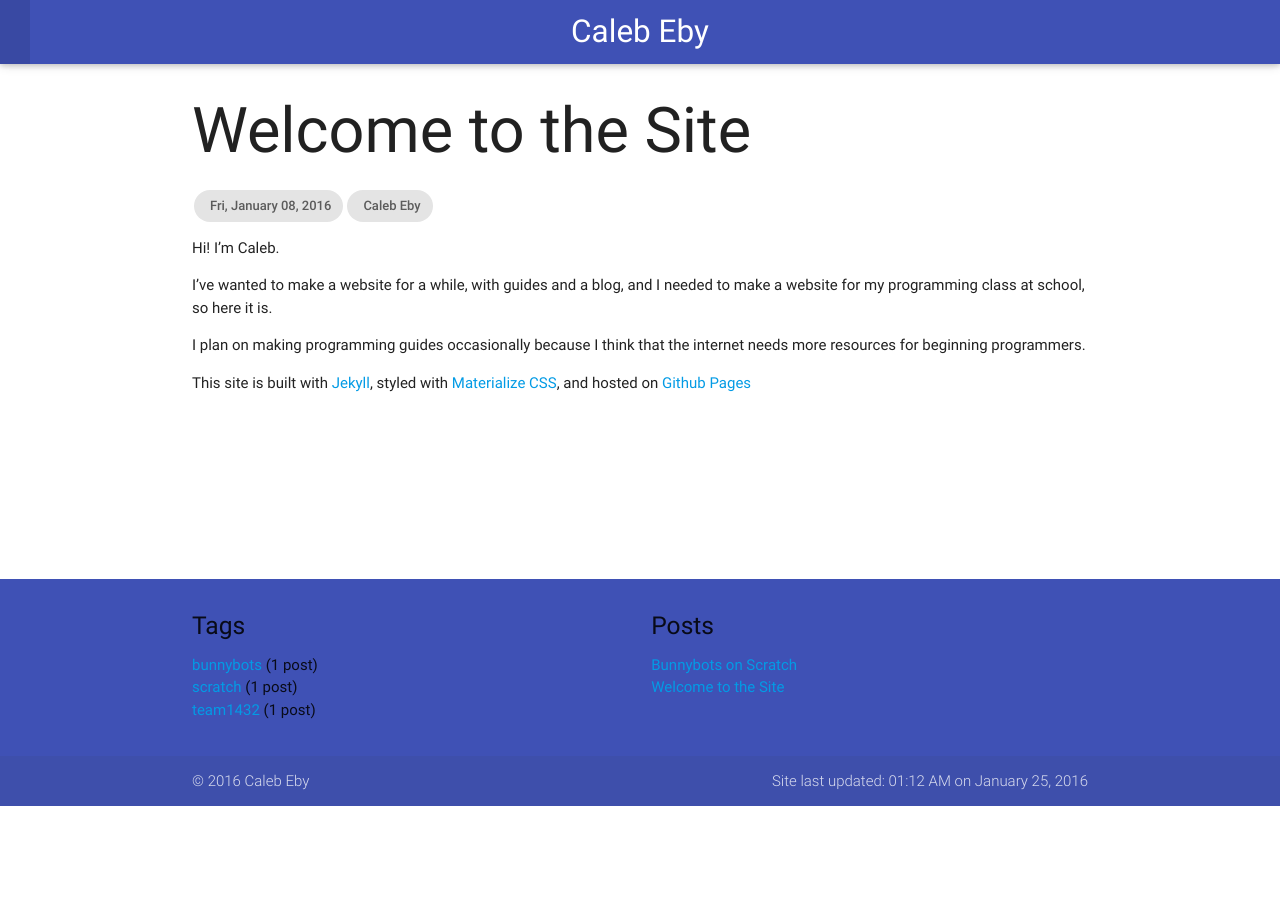
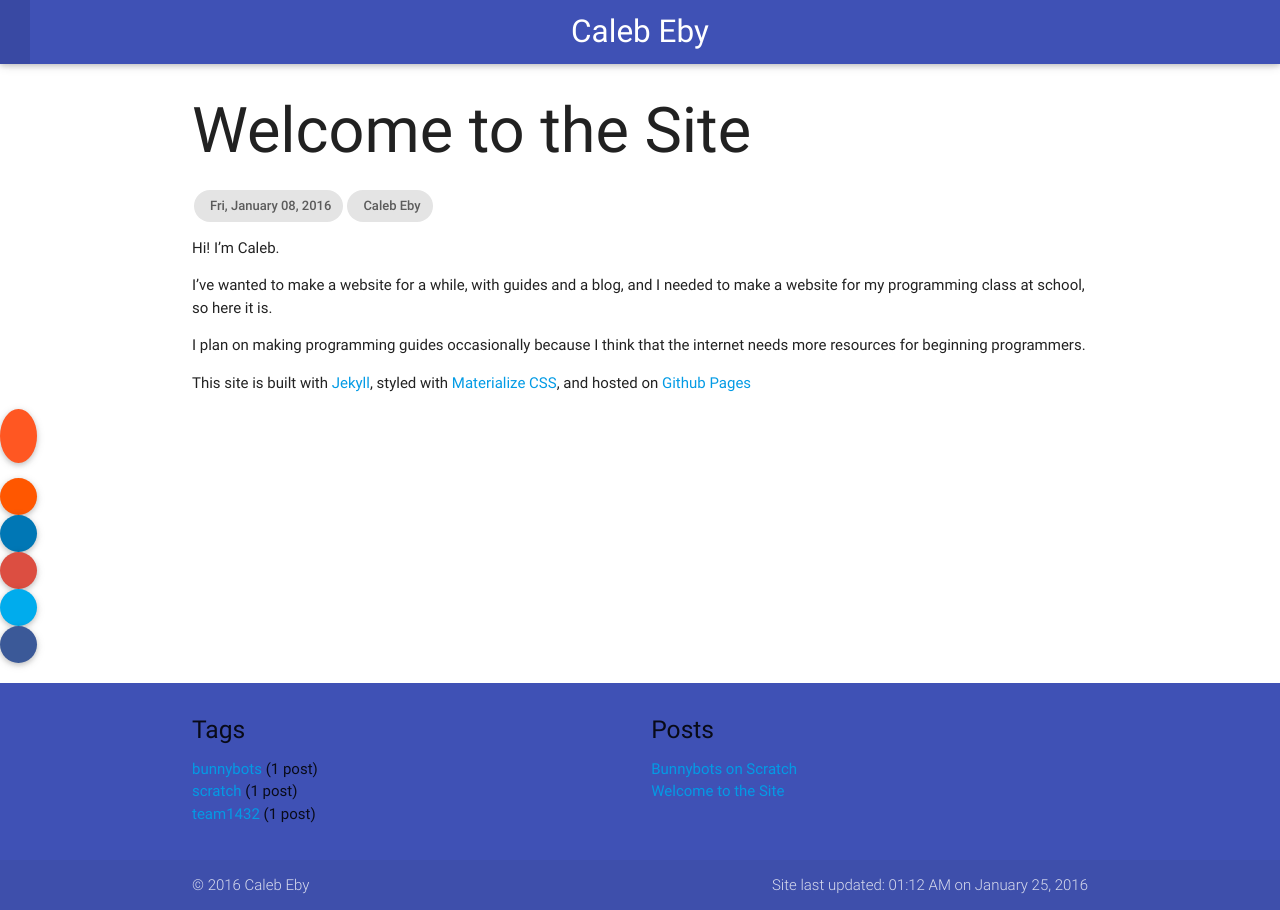
Before and after one commit to calebeby/calebeby.github.io, a Jekyll site: the page built from _posts/2016-01-07-welcome-to-the-site.markdown, in a window 1280 px wide. Built offline with Jekyll 4.4.1, drawn with Linux system fonts in a browser that asks for light colours; nearby versions of some CDN libraries; comment, search, counter and statistics services are not loaded.

Commit message:
Update _buttons.scss

```diff
--- a/_sass/_buttons.scss
+++ b/_sass/_buttons.scss
@@ -17,7 +17,7 @@ button {
   -webkit-tap-highlight-color: transparent;
 }
 // Disabled shared style
-.btn:disabled, .btn%large:disabled, .btn%floating:disabled {
+.btn:disabled, .btn-large:disabled, .btn-floating:disabled {
   background-color: $button-bg-color-disabled !important;
   box-shadow: none;
   color: $button-color-disabled !important;
@@ -32,7 +32,7 @@ button {
   }
 }
 // Shared icon styles
-.btn, .btn%floating, .btn%large, .btn%flat {
+.btn, .btn-floating, .btn-large, .btn%flat {
   i {
     font-size: $button-font-size-shared;
     line-height: inherit;
@@ -57,7 +57,7 @@ button {
 }
 
 // Floating button
-.btn%floating {
+.btn-floating {
   display: inline-block;
   color: $button-color-raised;
   position: relative;
@@ -89,7 +89,7 @@ button {
   &:before {
     border-radius: 0;
   }
-  &%large {
+  &-large {
     width: $button-floating-size * 1.5;
     height: $button-floating-size * 1.5;
     i{
@@ -99,7 +99,7 @@ button {
 
 }
 // button fix
-.btn%floating {
+.btn-floating {
   border: none;
 }
 
@@ -167,7 +167,7 @@ button {
 }
 
 // Large button
-.btn%large {
+.btn-large {
   @extend .btn;
   height: $button-height * 1.5;
   line-height: 56px;
```
